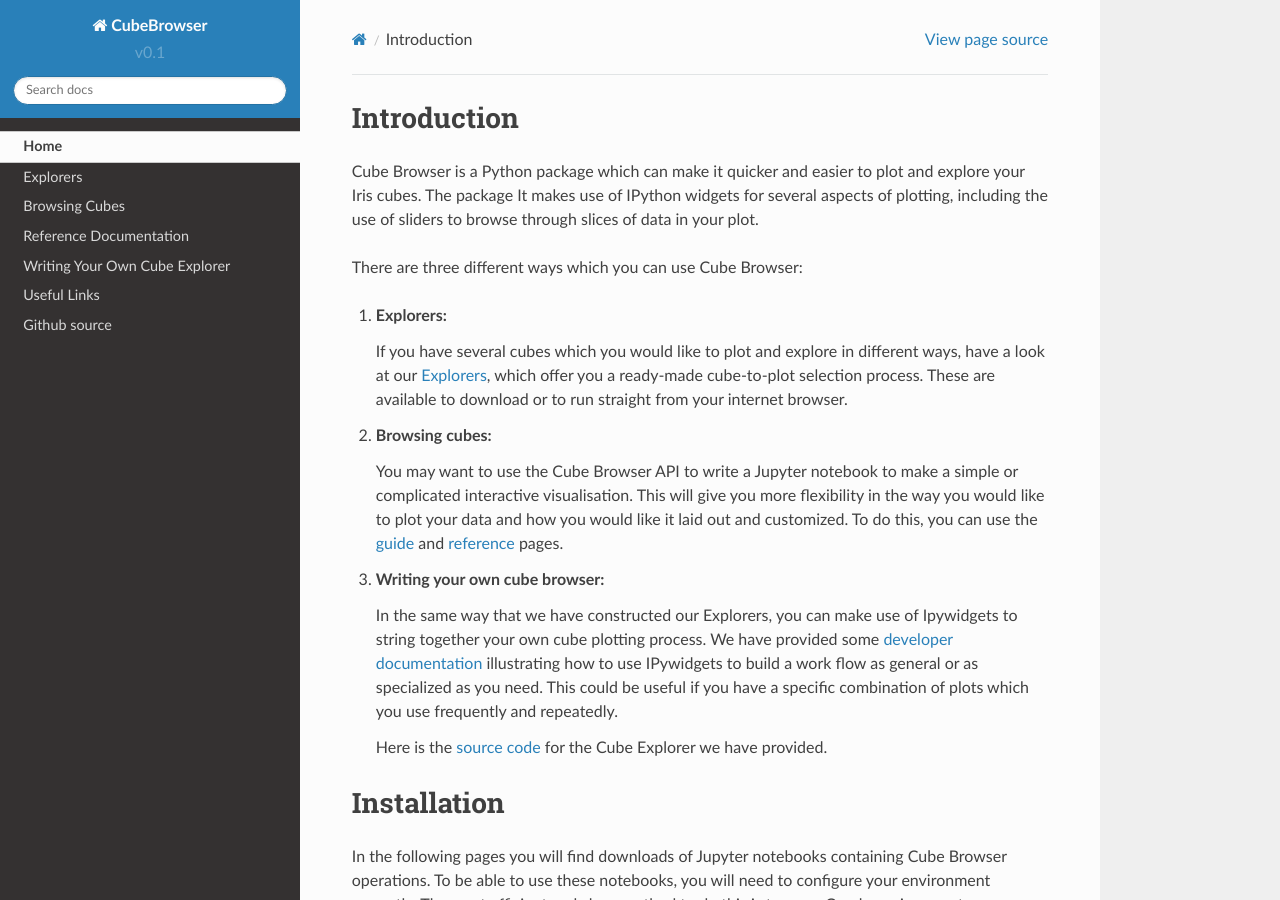
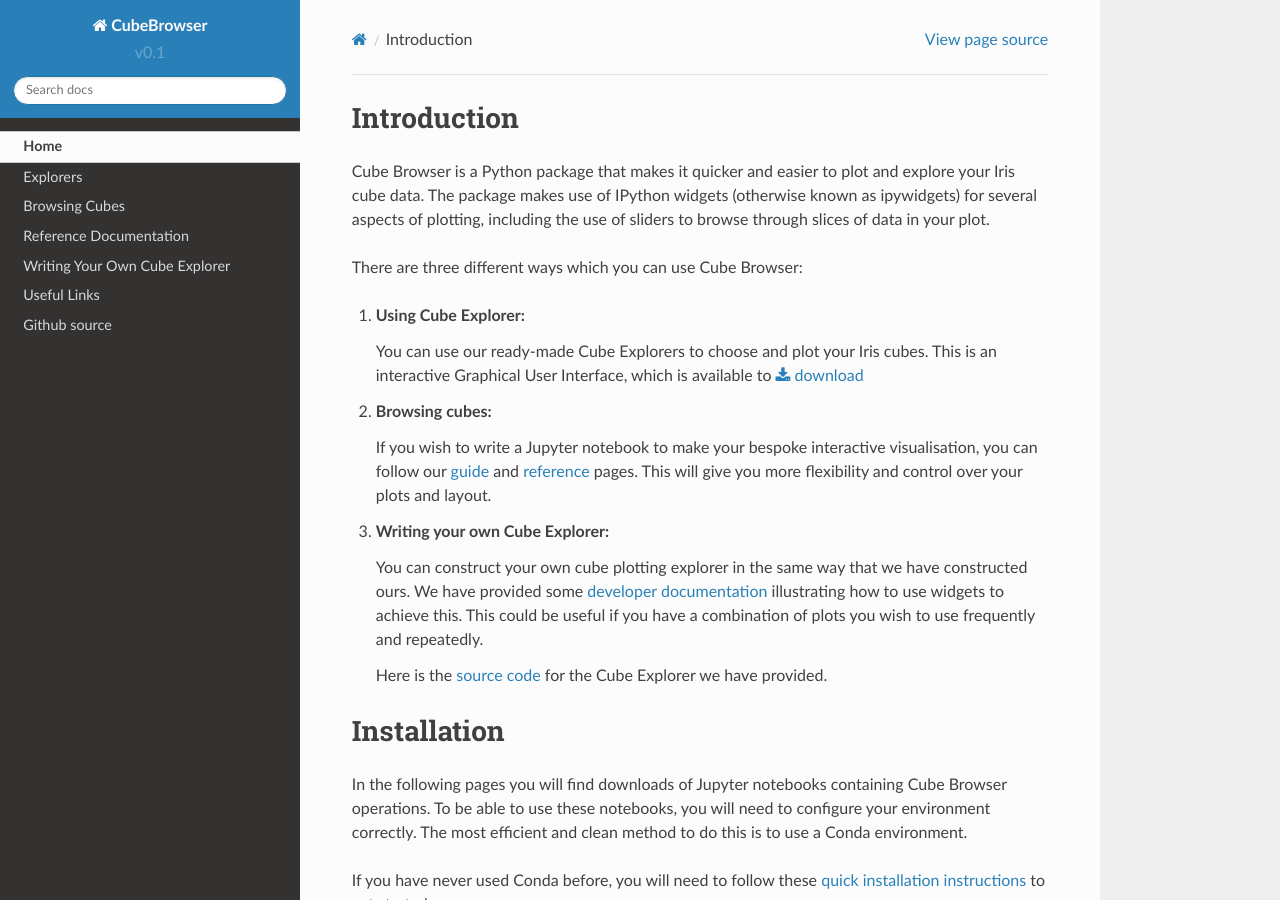
Before and after one commit to SciTools/cube_browser, a Sphinx documentation site: the page built from doc/index.rst, in a window 1280 px wide and 900 px high. Built offline with Sphinx 7.4.7 and the Read the Docs theme 2.0.0, drawn with Linux system fonts in a browser that asks for light colours.

Commit message:
main index page updated and corrected

```diff
--- a/doc/index.rst
+++ b/doc/index.rst
@@ -4,32 +4,32 @@
 Introduction
 ____________
 
-Cube Browser is a Python package which can make it quicker and easier to plot and explore your Iris cubes.  The package
-It makes use of IPython widgets for several aspects of plotting, including the use of sliders to browse through slices of data in your plot.
+Cube Browser is a Python package that makes it quicker and easier to plot and explore your Iris cube data.
+The package makes use of IPython widgets (otherwise known as ipywidgets) for several aspects of plotting, including the use of sliders to browse through slices of data in your plot.
 
 There are three different ways which you can use Cube Browser:
 
 
-1. **Explorers:**
+1. **Using Cube Explorer:**
 
-   If you have several cubes which you would like to plot and explore in different ways, have a look at our `Explorers <explorers/intro.html>`_, which offer you a ready-made cube-to-plot selection process.
-   These are available to download or to run straight from your internet browser.
+   You can use our ready-made Cube Explorers to choose and plot your Iris cubes.
+   This is an interactive Graphical User Interface, which is available to :download:`download <explorers/explore.ipynb>`
 
 
 2. **Browsing cubes:**
 
-   You may want to use the Cube Browser API to write a Jupyter notebook to make a simple or complicated interactive visualisation.
-   This will give you more flexibility in the way you would like to plot your data and how you would like it laid out and customized.
-   To do this, you can use the `guide <browsing_cubes/intro.html>`_ and `reference <ref_docs.html>`_ pages.
+   If you wish to write a Jupyter notebook to make your bespoke interactive visualisation, you can follow our `guide <browsing_cubes/intro.html>`_ and `reference <ref_docs.html>`_ pages.
+   This will give you more flexibility and control over your plots and layout.
 
 
-3. **Writing your own cube browser:**
+3. **Writing your own Cube Explorer:**
 
-   In the same way that we have constructed our Explorers, you can make use of Ipywidgets to string together your own cube plotting process.
-   We have provided some `developer documentation <write_your_own/intro.html>`_ illustrating how to use IPywidgets to build a work flow as general or as specialized as you need.
-   This could be useful if you have a specific combination of plots which you use frequently and repeatedly.
+   You can construct your own cube plotting explorer in the same way that we have constructed ours.
+   We have provided some `developer documentation <write_your_own/intro.html>`_ illustrating how to use widgets to achieve this.
+   This could be useful if you have a combination of plots you wish to use frequently and repeatedly.
 
    Here is the `source code <https://github.com/SciTools/cube_browser/blob/master/lib/cube_browser/explorer.py>`_ for the Cube Explorer we have provided.
+
 
 Installation
 ____________
```
